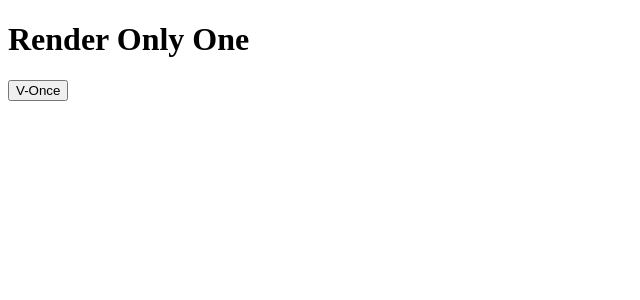
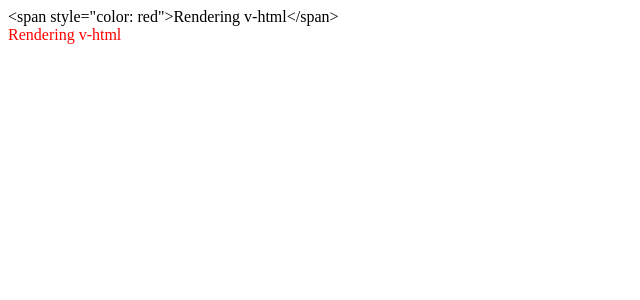
Before and after one commit to nandahadymulya/vue3-basic, a Vue app: page / in a window 1280 px wide. Shown: the top 300 px of the page, without its empty margins (0-640 px from the left). Built offline with nearby package versions, Linux system fonts and the light colour scheme.

Commit message:
feat: v-html

```diff
--- a/src/App.vue
+++ b/src/App.vue
@@ -5,15 +5,17 @@
 export default {
   data() {
     return {
-      message: "Render Only One",
+      message: `<span style="color: red">Rendering v-html</span>`,
     };
   },
 };
 </script>
 
 <template>
-  <h1 v-once>{{ message }}</h1>
-  <button @click="message = 'Rendering again.'">V-Once</button>
+  <div>
+    {{ message }}
+  </div>
+  <div v-html="message"></div>
 </template>
 
 <style scoped></style>
```
